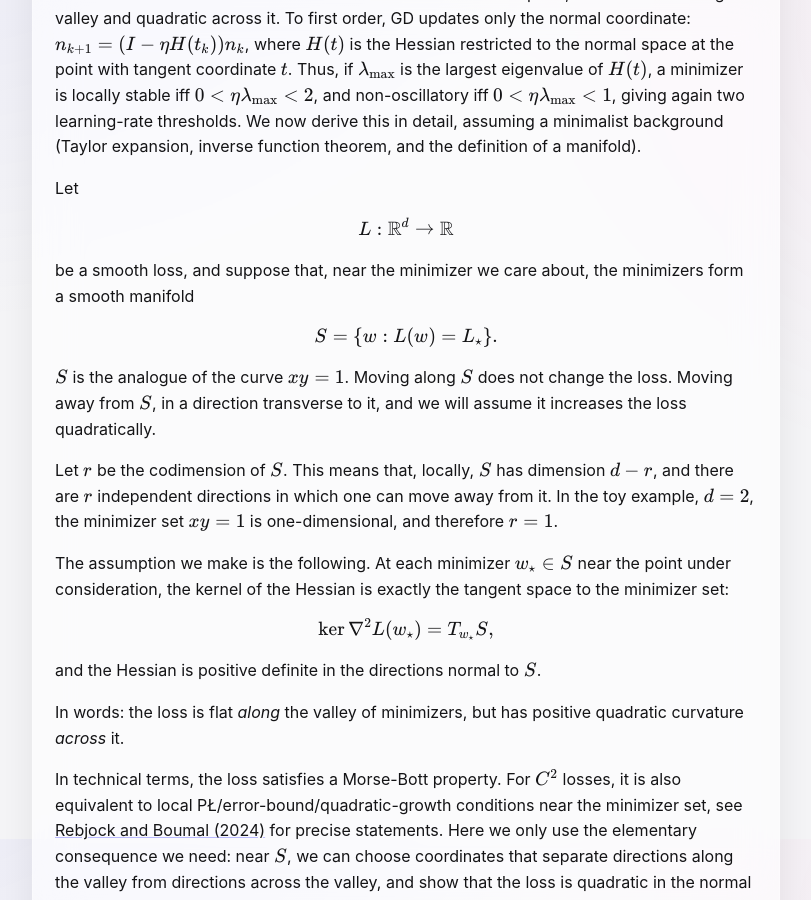
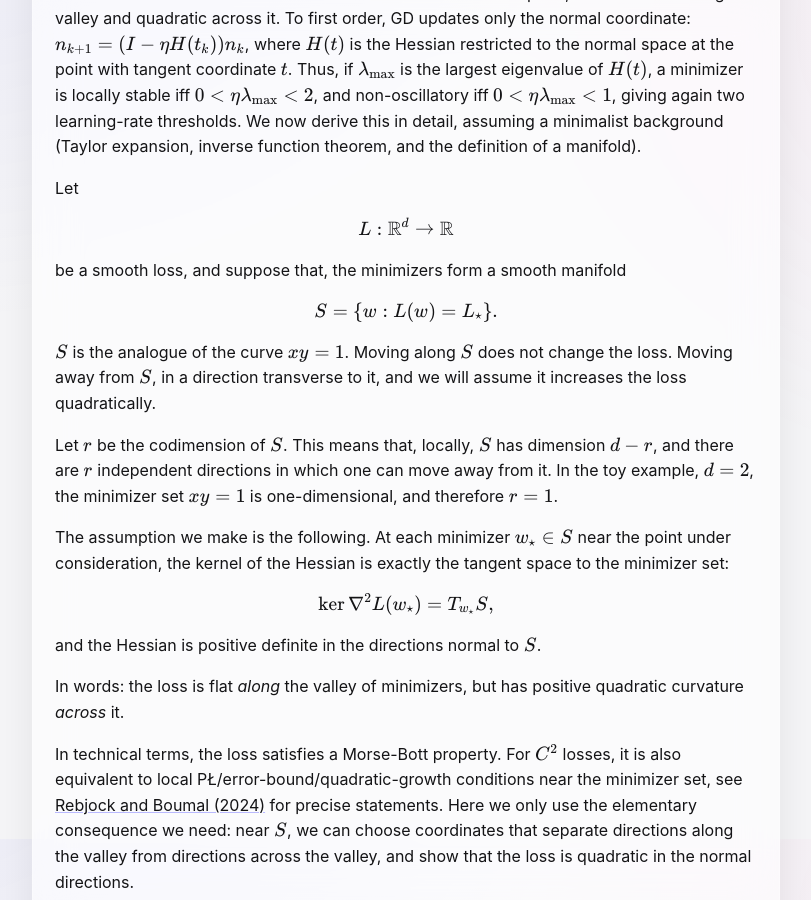
Before and after one commit to dimension-one/dimension-one.github.io, a Jekyll site: the page built from _posts/2026-05-18-post-4.md, in a window 1280 px wide and 900 px high, scrolled down 9061 px. Shown: the whole window, without its empty margins (234-1045 px from the left). Built offline with Jekyll 4.4.1, drawn with Linux system fonts in a browser that asks for light colours; a script that is not in the unit is left out.

Commit message:
Update 2026-05-18-post-4.md

```diff
--- a/_posts/2026-05-18-post-4.md
+++ b/_posts/2026-05-18-post-4.md
@@ -459,7 +459,7 @@ L:\mathbb R^d\to\mathbb R
 $$
 {:/nomarkdown}
 
-be a smooth loss, and suppose that, near the minimizer we care about, the minimizers form a smooth manifold
+be a smooth loss, and suppose that, the minimizers form a smooth manifold
 
 {::nomarkdown}
 $$
```
